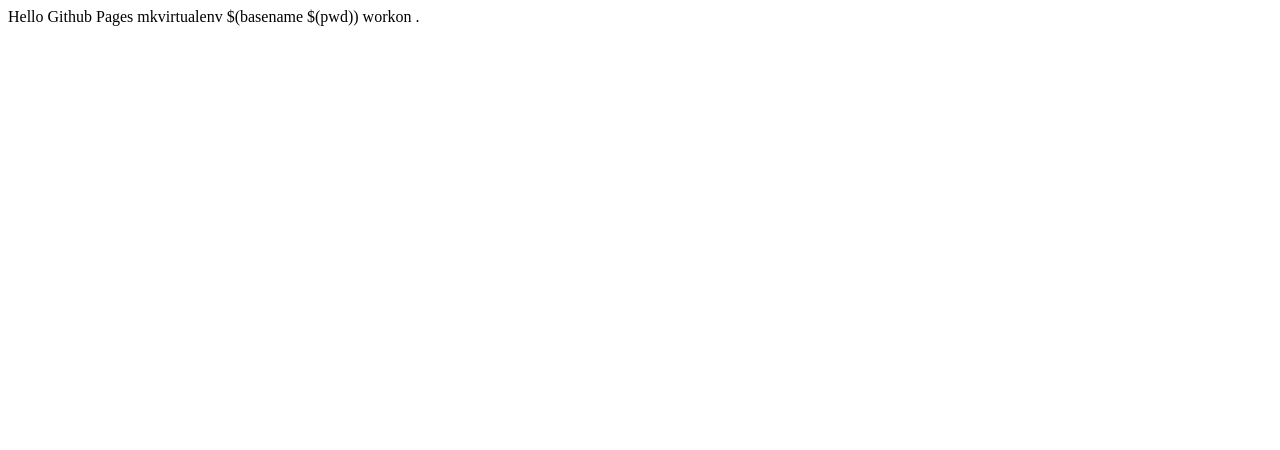
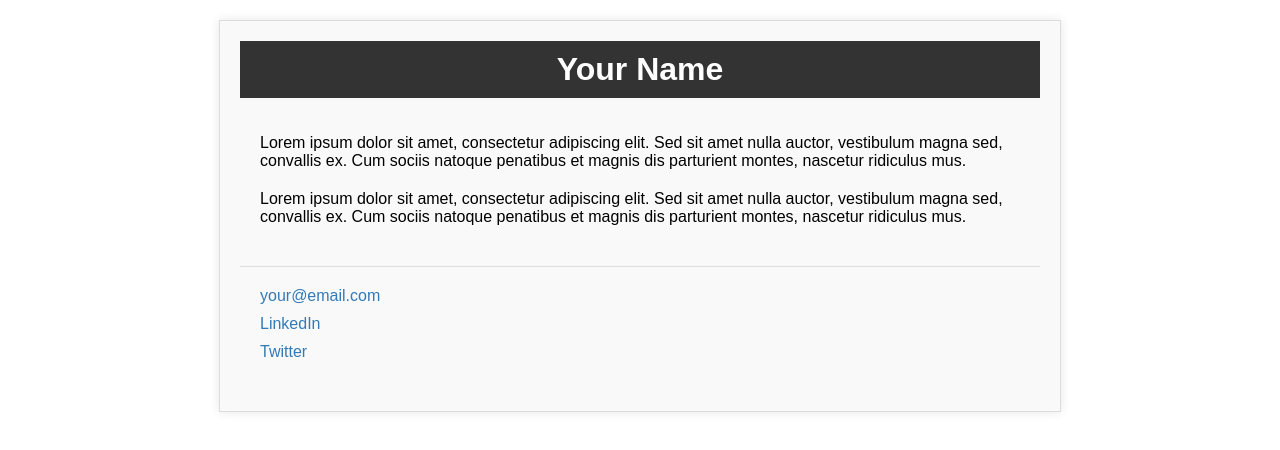
Before and after one commit to necatiarslan/necatiarslan.github.io, a plain HTML site: page index.html in a window 1280 px wide. Drawn offline with Linux system fonts and the light colour scheme.

Commit message:
my first bio

```diff
--- a/index.html
+++ b/index.html
@@ -1,6 +1,83 @@
-Hello Github Pages
+<!DOCTYPE html>
+<html>
+<head>
+    <title>Your Name</title>
+    <style>
+        body {
+            font-family: Arial, sans-serif;
+            margin: 20px;
+        }
 
+        .container {
+            max-width: 800px;
+            margin: 0 auto;
+            padding: 20px;
+            background-color: #f9f9f9;
+            border: 1px solid #ddd;
+            box-shadow: 0 0 10px rgba(0,0,0,0.1);
+        }
 
+        .header {
+            background-color: #333;
+            color: #fff;
+            padding: 10px;
+            text-align: center;
+        }
 
-mkvirtualenv $(basename $(pwd))
-workon .
+        .header h1 {
+            margin: 0;
+        }
+
+        .bio {
+            padding: 20px;
+        }
+
+        .bio p {
+            margin-bottom: 20px;
+        }
+
+        .contacts {
+            padding: 20px;
+            background-color: #f9f9f9;
+            border-top: 1px solid #ddd;
+        }
+
+        .contacts ul {
+            list-style: none;
+            padding: 0;
+            margin: 0;
+        }
+
+        .contacts li {
+            margin-bottom: 10px;
+        }
+
+        .contacts a {
+            color: #337ab7;
+            text-decoration: none;
+        }
+
+        .contacts a:hover {
+            color: #23527c;
+        }
+    </style>
+</head>
+<body>
+    <div class="container">
+        <div class="header">
+            <h1>Your Name</h1>
+        </div>
+        <div class="bio">
+            <p>Lorem ipsum dolor sit amet, consectetur adipiscing elit. Sed sit amet nulla auctor, vestibulum magna sed, convallis ex. Cum sociis natoque penatibus et magnis dis parturient montes, nascetur ridiculus mus.</p>
+            <p>Lorem ipsum dolor sit amet, consectetur adipiscing elit. Sed sit amet nulla auctor, vestibulum magna sed, convallis ex. Cum sociis natoque penatibus et magnis dis parturient montes, nascetur ridiculus mus.</p>
+        </div>
+        <div class="contacts">
+            <ul>
+                <li><a href="mailto:your@email.com">your@email.com</a></li>
+                <li><a href="https://www.linkedin.com/in/yourlinkedinprofile">LinkedIn</a></li>
+                <li><a href="https://www.twitter.com/yourtwitterhandle">Twitter</a></li>
+            </ul>
+        </div>
+    </div>
+</body>
+</html>
```
